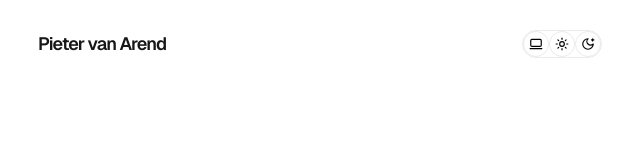
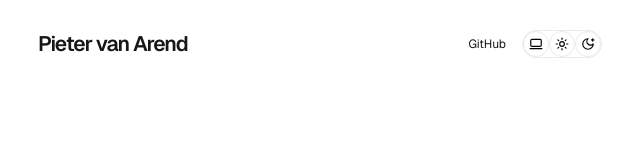
Before and after one commit to phiewter/www, a Next.js app: page / in a window 1280 px wide. Shown: the top 160 px of the page, without its empty margins (320-960 px from the left). Built offline with nearby package versions, Linux system fonts and the light colour scheme.

Commit message:
feat: add github

```diff
--- a/app/components/header/header.module.css
+++ b/app/components/header/header.module.css
@@ -6,15 +6,35 @@
 }
 
 .header h1 {
-  font-size: 18px;
+  font-size: 16px;
   line-height: 28px;
   font-weight: 600;
   letter-spacing: -0.05em;
 }
 
+.header a {
+  font-size: 12px;
+}
+
+.header a:hover {
+  text-decoration: underline;
+}
+
+.second {
+  display: flex;
+  flex-direction: row;
+  justify-content: center;
+  align-items: center;
+  gap: 16px;
+}
+
 @media screen and (max-width: 400px) {
   .header {
     margin: calc(var(--margin-header-height) / 2);
+  }
+
+  .header h1 {
+    font-size: 16px;
   }
 }
 
@@ -22,11 +42,19 @@
   .header {
     margin: calc(var(--margin-header-height) / 2);
   }
+
+  .header h1 {
+    font-size: 16px;
+  }
 }
 
 @media screen and (min-width: 601px) and (max-width: 768px) {
   .header {
     margin: var(--margin-header-height);
+  }
+
+  .header h1 {
+    font-size: 21px;
   }
 }
 
@@ -34,10 +62,18 @@
   .header {
     margin: var(--margin-header-height);
   }
+
+  .header h1 {
+    font-size: 21px;
+  }
 }
 
 @media screen and (min-width: 961px) {
   .header {
     margin: var(--margin-header-height);
   }
+
+  .header h1 {
+    font-size: 21px;
+  }
 }
--- a/app/components/header/header.tsx
+++ b/app/components/header/header.tsx
@@ -1,7 +1,8 @@
 "use client";
 
 import * as React from "react";
-import { modeToggle } from "@/app/lib/data";
+
+import Link from "next/link";
 
 import styles from "@/app/components/header/header.module.css";
 
@@ -11,7 +12,12 @@ const Header: React.FC = () => {
   return (
     <header className={styles.header}>
       <h1>Pieter van Arend</h1>
-      <_ModeToggle />
+      <div className={styles.second}>
+        <Link href="https://github.com/phiewter" target="_blank">
+          GitHub
+        </Link>
+        <_ModeToggle />
+      </div>
     </header>
   );
 };
```
